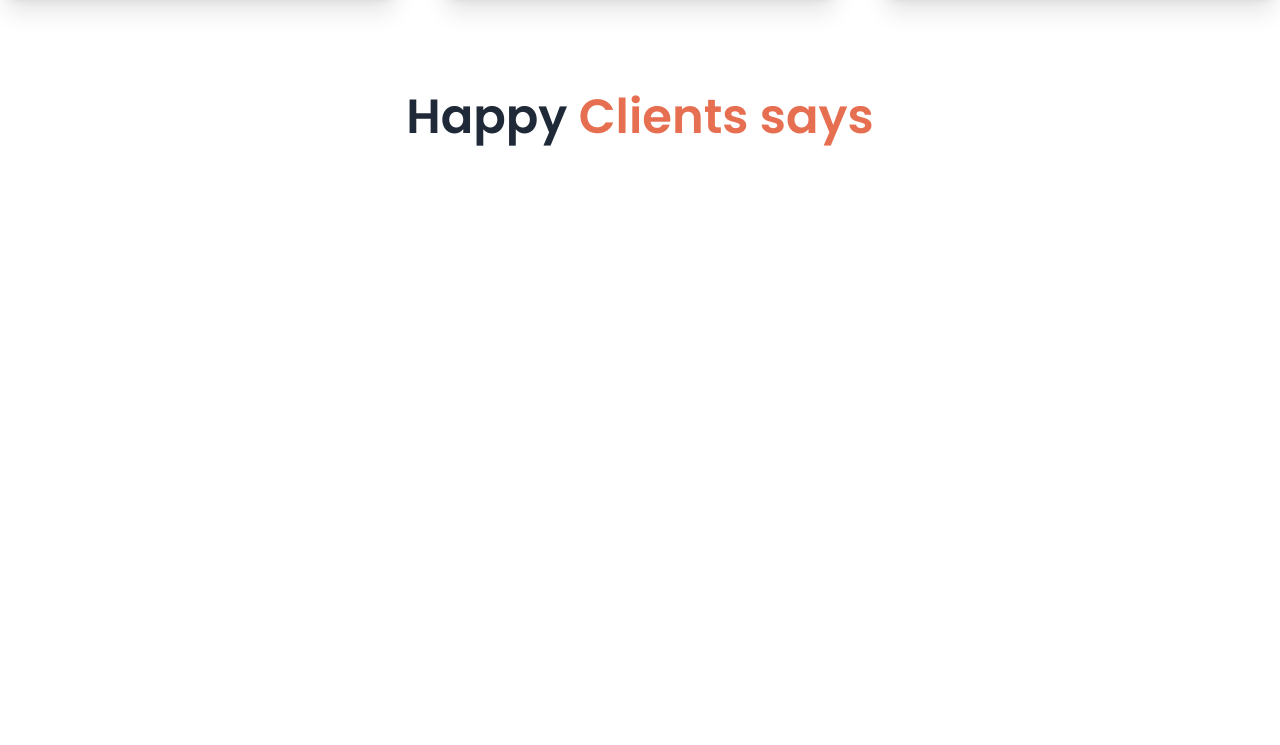
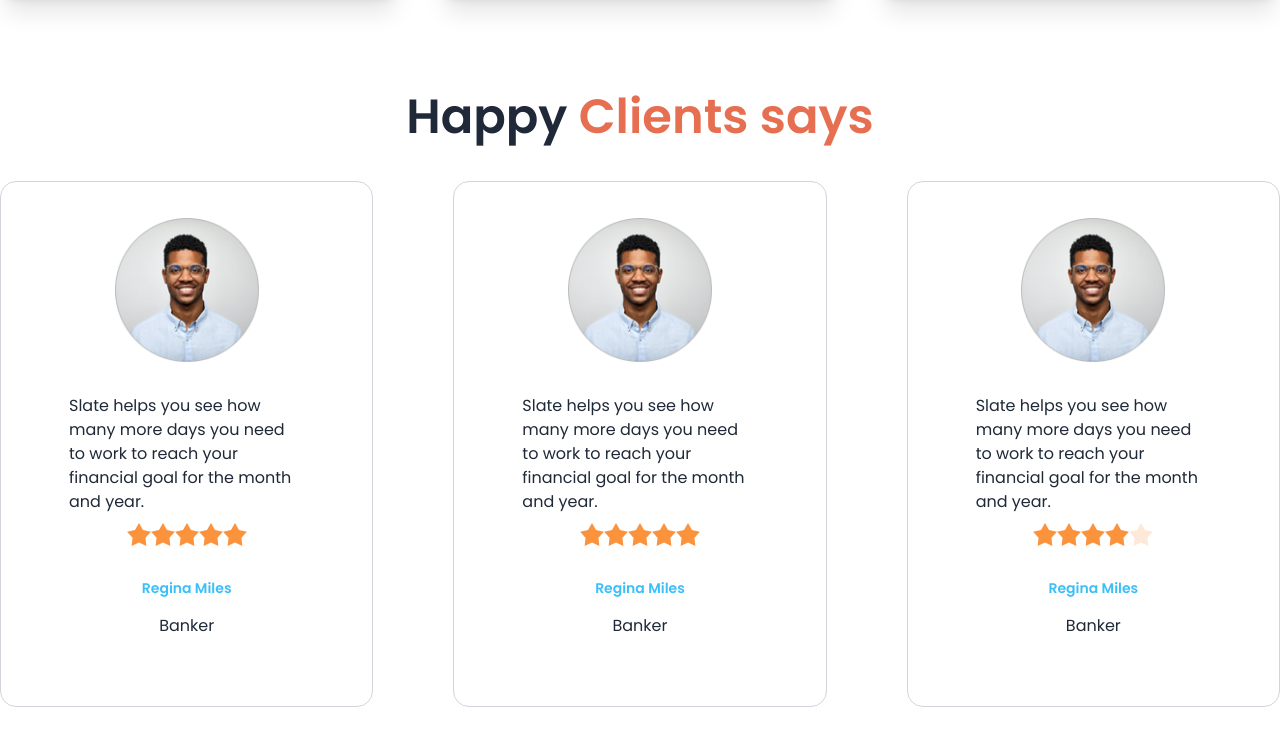
Before and after one commit to Mahmud016/biker-zone-daisyUI, a plain HTML site: page index.html in a window 1280 px wide. Shown: the part 1293-2038 px from the top of the page. Before the commit the page ends 1530 px from the top, so only its background shows below. Drawn offline with nearby package versions, Linux system fonts and the light colour scheme.

Commit message:
client review add

```diff
--- a/index.html
+++ b/index.html
@@ -217,7 +217,74 @@
         </section>
         <!-- Happy clints -->
         <section class="my-24">
-            <h3 class="text-5xl font-semibold text-center sm:px-6">Happy <span class="text-bike-primary">Clients says</span></h3>
+            <h3 class="text-5xl font-semibold text-center sm:px-6">Happy <span class="text-bike-primary">Clients
+                    says</span></h3>
+
+            <div class="justify-center grid md:grid-cols-2 lg:grid-cols-3 my-10 gap-x-20">
+                <!-- first review -->
+                <div class="card bg-base-100 p-9 border border-gray-300">
+                    <figure><img class="w-36" src="/images/others/user-1.png" alt="Shoes" /></figure>
+                    <div class="card-body">
+                        <p>Slate helps you see how
+                            many more days you need
+                            to work to reach your financial
+                            goal for the month and year.</p>
+                        <div class="rating justify-center">
+                            <input type="radio" name="rating-2" class="mask mask-star-2 bg-orange-400" />
+                            <input type="radio" name="rating-2" class="mask mask-star-2 bg-orange-400" />
+                            <input type="radio" name="rating-2" class="mask mask-star-2 bg-orange-400" />
+                            <input type="radio" name="rating-2" class="mask mask-star-2 bg-orange-400" checked/>
+                            <input type="radio" name="rating-2" class="mask mask-star-2 bg-orange-400" />
+                        </div>
+                        <div class="text-center justify-center space-y-4 mt-6">
+                            <h4 class="text-sm font-semibold text-info">Regina Miles</h4>
+                            <h4>Banker</h4>
+                        </div>
+                    </div>
+                </div>
+                <!-- 2nd review -->
+                <div class="card bg-base-100 p-9 border border-gray-300">
+                    <figure><img class="w-36" src="/images/others/user-1.png" alt="Shoes" /></figure>
+                    <div class="card-body">
+                        <p>Slate helps you see how
+                            many more days you need
+                            to work to reach your financial
+                            goal for the month and year.</p>
+                        <div class="rating justify-center">
+                            <input type="radio" name="rating-2" class="mask mask-star-2 bg-orange-400" />
+                            <input type="radio" name="rating-2" class="mask mask-star-2 bg-orange-400" />
+                            <input type="radio" name="rating-2" class="mask mask-star-2 bg-orange-400" />
+                            <input type="radio" name="rating-2" class="mask mask-star-2 bg-orange-400" checked/>
+                            <input type="radio" name="rating-2" class="mask mask-star-2 bg-orange-400" />
+                        </div>
+                        <div class="text-center justify-center space-y-4 mt-6">
+                            <h4 class="text-sm font-semibold text-info">Regina Miles</h4>
+                            <h4>Banker</h4>
+                        </div>
+                    </div>
+                </div>
+                <!-- 3rd review -->
+                <div class="card bg-base-100 p-9 border border-gray-300">
+                    <figure><img class="w-36" src="/images/others/user-1.png" alt="Shoes" /></figure>
+                    <div class="card-body">
+                        <p>Slate helps you see how
+                            many more days you need
+                            to work to reach your financial
+                            goal for the month and year.</p>
+                        <div class="rating justify-center">
+                            <input type="radio" name="rating-2" class="mask mask-star-2 bg-orange-400" />
+                            <input type="radio" name="rating-2" class="mask mask-star-2 bg-orange-400" />
+                            <input type="radio" name="rating-2" class="mask mask-star-2 bg-orange-400" />
+                            <input type="radio" name="rating-2" class="mask mask-star-2 bg-orange-400" checked/>
+                            <input type="radio" name="rating-2" class="mask mask-star-2 bg-orange-400" />
+                        </div>
+                        <div class="text-center justify-center space-y-4 mt-6">
+                            <h4 class="text-sm font-semibold text-info">Regina Miles</h4>
+                            <h4>Banker</h4>
+                        </div>
+                    </div>
+                </div>
+            </div>
 
     </main>
     <footer>
```
